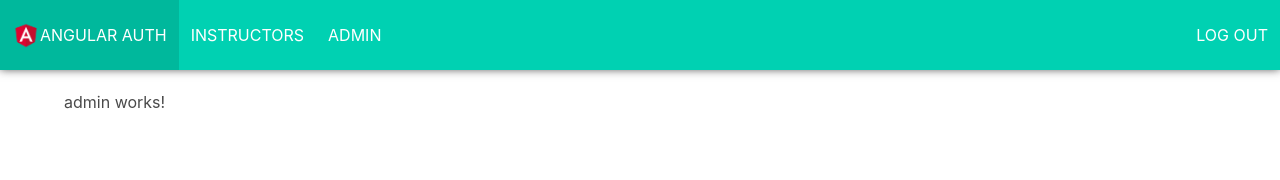
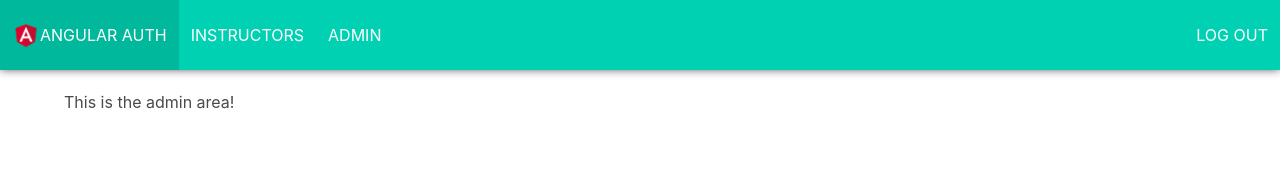
Before and after one commit to chenkie/angular-auth, an Angular app: page /admin in a window 1280 px wide. Shown: the top 180 px of the page. Built offline with nearby package versions, Linux system fonts and the light colour scheme; sample sign-in values are in the browser's storage.

Commit message:
finish admin

```diff
--- a/src/app/admin/admin.component.html
+++ b/src/app/admin/admin.component.html
@@ -1,3 +1,3 @@
 <p>
-  admin works!
+  This is the admin area!
 </p>
--- a/src/app/navbar/navbar.component.html
+++ b/src/app/navbar/navbar.component.html
@@ -9,7 +9,7 @@
     <a routerLink="instructors" class="navbar-item" *ngIf="authService.isAuthenticated()">
         Instructors
     </a>
-    <a routerLink="instructors" class="navbar-item" *ngIf="authService.isAuthenticated() && authService.hasRole('admin')">
+    <a routerLink="admin" class="navbar-item" *ngIf="authService.isAuthenticated() && authService.hasRole('admin')">
         Admin
     </a>
   </div>
```
